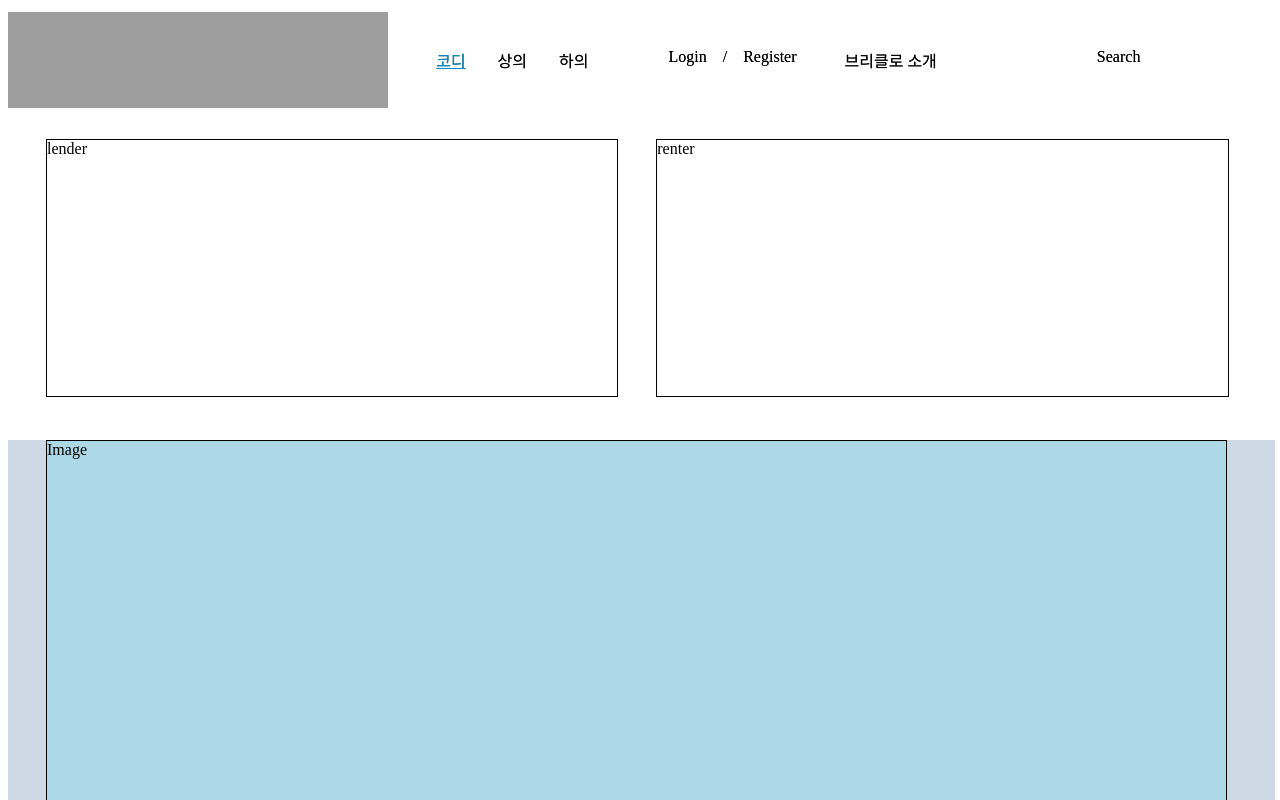
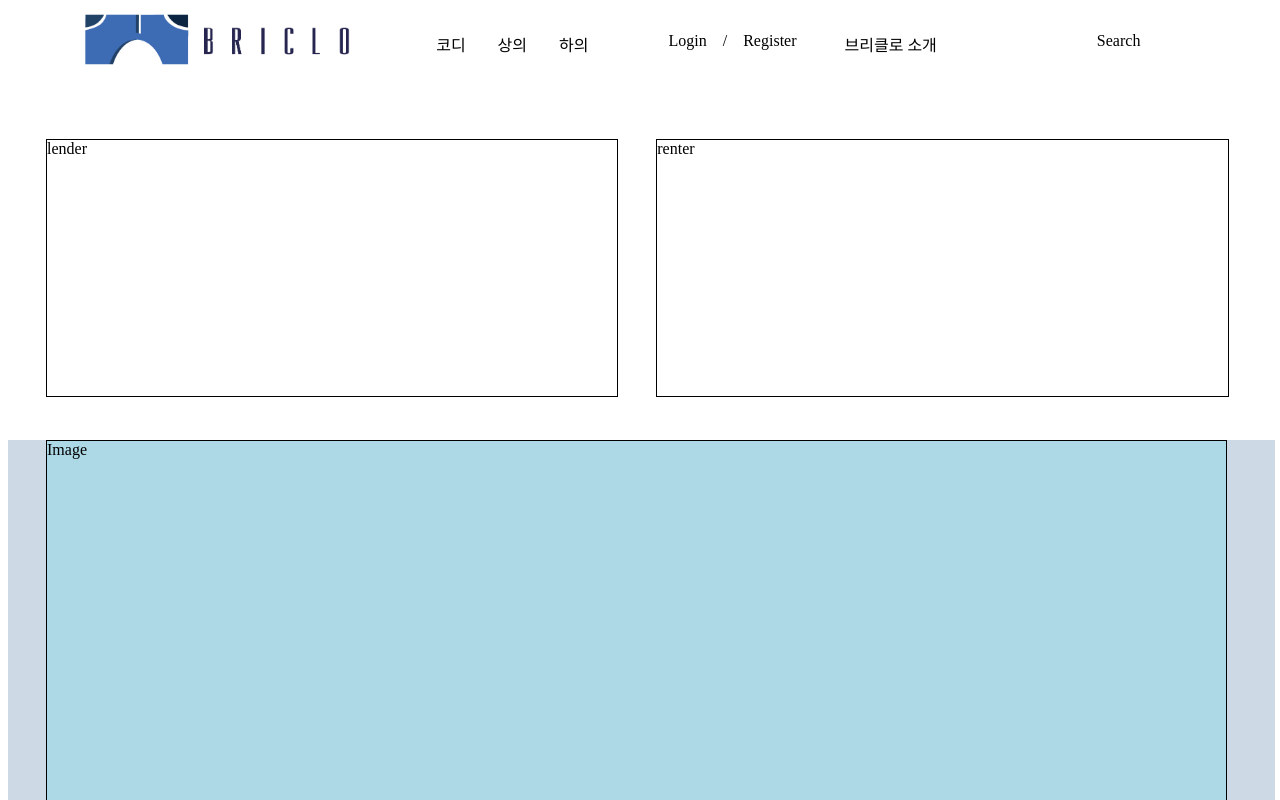
Before and after one commit to JaeSeung/project, a Django app: page / in a window 1280 px wide. Run offline with Django 3.2, Linux system fonts and the light colour scheme; grey boxes are pictures that could not be loaded.

Commit message:
logo 수정

```diff
--- a/product/static/product/intro.css
+++ b/product/static/product/intro.css
@@ -1,7 +1,7 @@
 .bar {
         z-index:2;
         width:99%;
-        height:15%;
+        height:10%;
         position:fixed;
         top:0;
         background-color:rgba(255,255,255,0.3);
--- a/product/templates/product/base.html
+++ b/product/templates/product/base.html
@@ -1,4 +1,4 @@
-<html>
+<html lang="en">
 <head>
    <meta charset="UTF-8">
     <title>BRICLO</title>
@@ -8,7 +8,7 @@
 <body>
   <div class="bar">
     <div style="width:30%;height:80%;top:10%;left:0%;">
-      <img src="https://jandi-box.com/files-thumb/11998765/8a2105ce648dd31837d890fc506f145d.jpg?size=640" width=100% height=100%>
+      <img src="/media/logo.png" width=70% height=80% style=" margin-left:20%; margin-top:1.5%">
     </div>
     <div style="width:70%;top:40%;">
       <li style="margin-left:3em;margin-right:2em">코디</li>
--- a/product/templates/product/intro.html
+++ b/product/templates/product/intro.html
@@ -8,20 +8,6 @@
   </head>
 
   <body>
-    <div class="bar">
-      <div style="width:30%;height:80%;top:10%;left:0%;">
-        <img src="https://jandi-box.com/files-thumb/11998765/8a2105ce648dd31837d890fc506f145d.jpg?size=640" width=100% height=100%>
-      </div>
-      <div style="width:70%;top:40%;">
-        <li style="margin-left:3em;margin-right:2em;color:#008DCC"><u>코디</u></li>
-        <li style="margin-right:2em">상의</li>
-        <li style="margin-right:5em">하의</li>
-        <li style="margin-right:1em">Login</li>
-        <li style="margin-right:1em">/</li>
-        <li style="margin-right:3em">Register</li>
-        <li style="margin-right:10em">브리클로 소개</li>
-        <li>Search</li>
-      </div>
     </div>
 
 <div class="container">
```
Also changed, not shown: product/templates/product/view_products.html (+6 -4 lines), media/logo.png (added).
